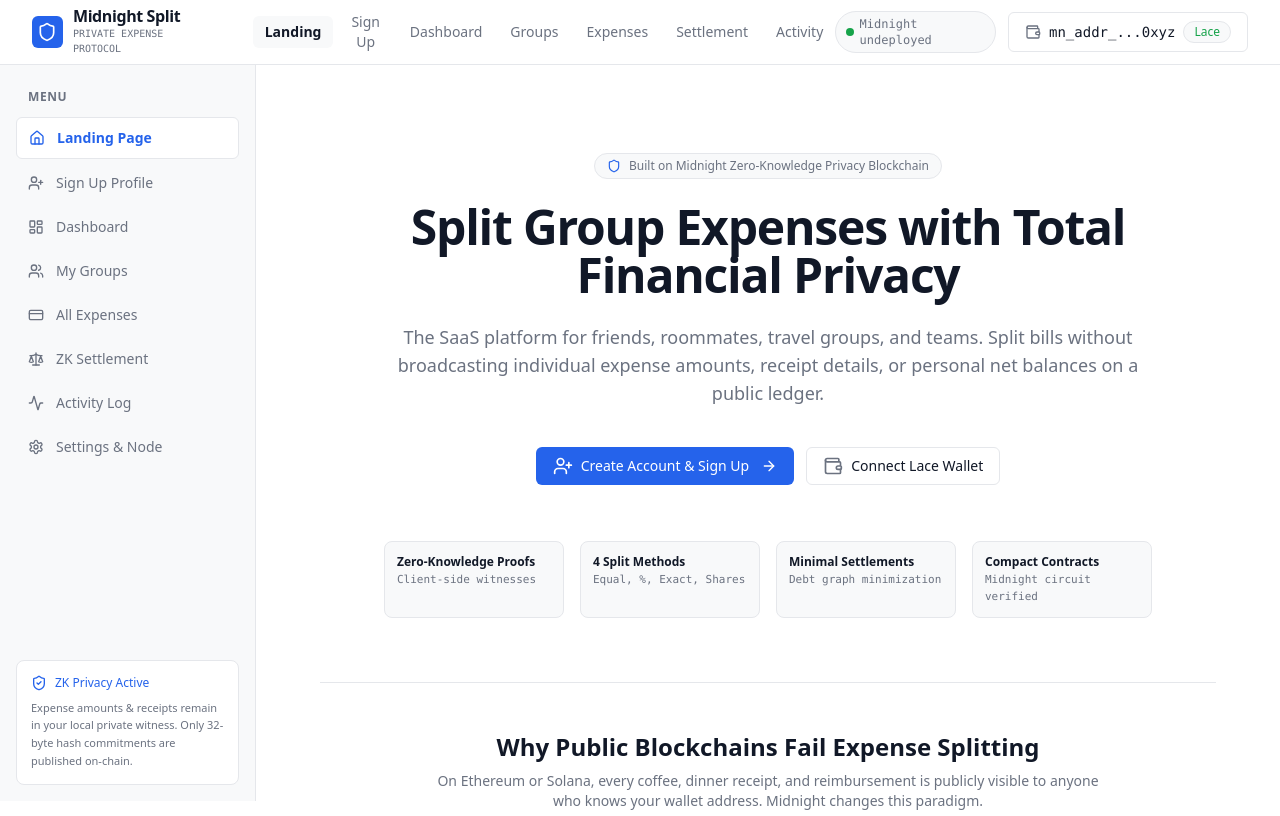
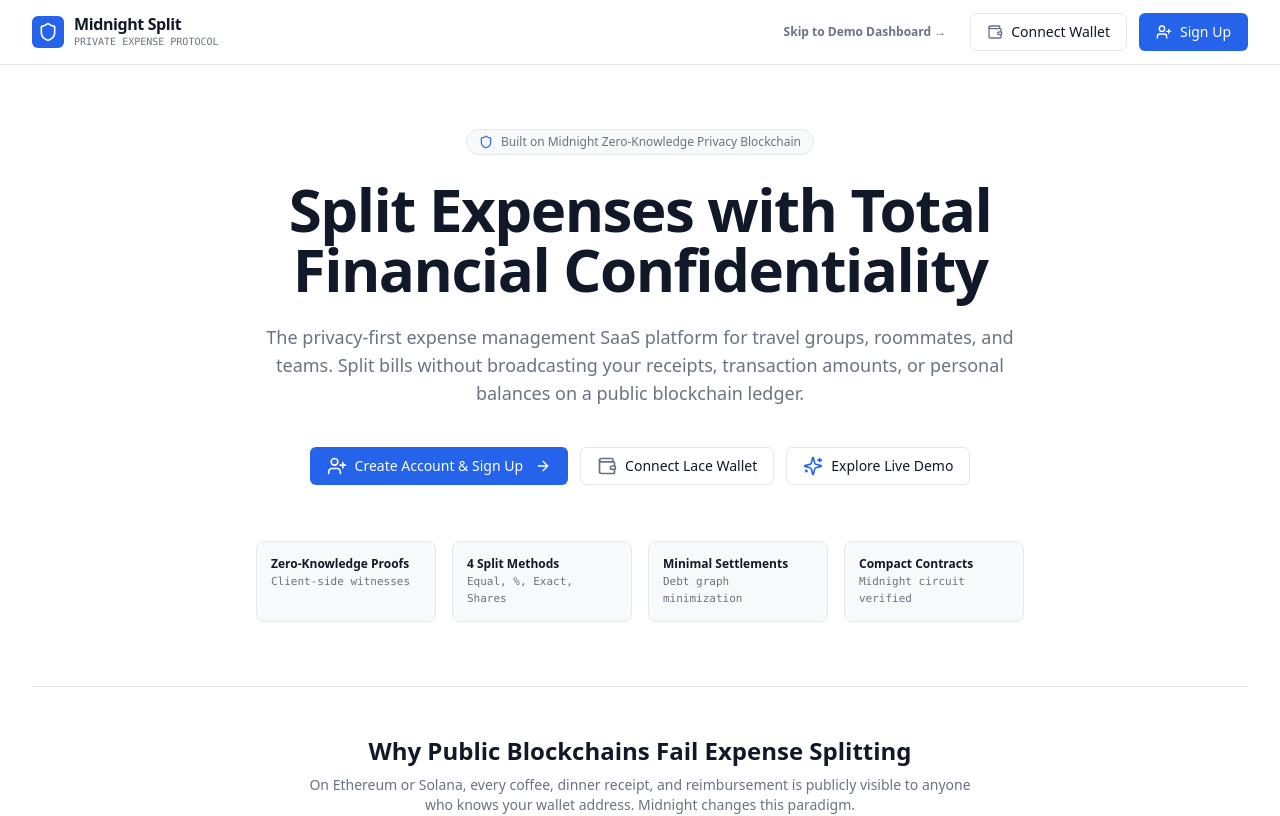
Before and after one commit to healtouchoishi-sketch/midnight-splitter, a React (Vite) app: page / in a window 1280 px wide. Shown: the top 816 px of the page. Built offline with nearby package versions, Linux system fonts and the light colour scheme; no server answers.

Commit message:
feat(ui): update App.tsx to strictly return LandingPage when activeTab is landing and SignUpPage when activeTab is signup

```diff
--- a/src/App.tsx
+++ b/src/App.tsx
@@ -119,7 +119,7 @@
 ];
 
 export const App: React.FC = () => {
-  // Application starts on Landing page by default
+  // Application ALWAYS starts on Landing page
   const [activeTab, setActiveTab] = useState<string>('landing');
   const [selectedGroupId, setSelectedGroupId] = useState<string | null>(null);
 
@@ -131,11 +131,11 @@
   const [isAddExpenseOpen, setIsAddExpenseOpen] = useState(false);
 
   const [wallet, setWallet] = useState<WalletState>({
-    isConnected: true,
-    address: 'mn_addr_undeployed1abc9876543210xyz',
+    isConnected: false,
+    address: null,
     network: 'undeployed',
-    balance: '1000.00 tADA',
-    walletName: 'Lace Midnight'
+    balance: '0 tADA',
+    walletName: null
   });
 
   // Flatten all expenses across groups
@@ -170,6 +170,16 @@
 
   const handleCompleteSignUp = (data: { name: string; email: string; currency: string }) => {
     setUserProfile(data);
+    if (!wallet.isConnected) {
+      handleConnectWallet();
+    }
+    setActiveTab('dashboard');
+  };
+
+  const handleEnterDemo = () => {
+    if (!wallet.isConnected) {
+      handleConnectWallet();
+    }
     setActiveTab('dashboard');
   };
 
@@ -278,6 +288,29 @@
 
   const currentSelectedGroup = groups.find(g => g.id === selectedGroupId) || groups[0];
 
+  // Render standalone view for Landing & Sign Up pages
+  if (activeTab === 'landing') {
+    return (
+      <LandingPage
+        onGoToSignUp={() => setActiveTab('signup')}
+        onConnectWallet={() => setIsWalletModalOpen(true)}
+        onEnterDemo={handleEnterDemo}
+      />
+    );
+  }
+
+  if (activeTab === 'signup') {
+    return (
+      <SignUpPage
+        wallet={wallet}
+        onConnectWallet={() => setIsWalletModalOpen(true)}
+        onCompleteSignUp={handleCompleteSignUp}
+        onGoToLanding={() => setActiveTab('landing')}
+      />
+    );
+  }
+
+  // Dashboard Workspace View
   return (
     <div className="min-h-screen bg-bgMain text-textPrimary flex flex-col font-sans">
 
@@ -292,7 +325,7 @@
         }}
       />
 
-      {/* Main Layout Body */}
+      {/* Main SaaS Dashboard Layout */}
       <div className="flex-1 flex max-w-7xl w-full mx-auto">
 
         {/* Left Sidebar */}
@@ -306,22 +339,6 @@
 
         {/* Page Content View */}
         <main className="flex-1 p-4 sm:p-6 lg:p-8 min-w-0">
-          {activeTab === 'landing' && (
-            <LandingPage
-              onGoToSignUp={() => setActiveTab('signup')}
-              onConnectWallet={() => setIsWalletModalOpen(true)}
-            />
-          )}
-
-          {activeTab === 'signup' && (
-            <SignUpPage
-              wallet={wallet}
-              onConnectWallet={() => setIsWalletModalOpen(true)}
-              onCompleteSignUp={handleCompleteSignUp}
-              onGoToLanding={() => setActiveTab('landing')}
-            />
-          )}
-
           {activeTab === 'dashboard' && (
             <DashboardPage
               groups={groups}
--- a/src/pages/LandingPage.tsx
+++ b/src/pages/LandingPage.tsx
@@ -1,39 +1,94 @@
 import React from 'react';
-import { Shield, Lock, Users, ArrowRight, CheckCircle2, Zap, Scale, EyeOff, UserPlus, Wallet } from 'lucide-react';
+import { Shield, Lock, Users, ArrowRight, CheckCircle2, Scale, EyeOff, UserPlus, Wallet, Sparkles } from 'lucide-react';
 
 interface LandingPageProps {
   onGoToSignUp: () => void;
   onConnectWallet: () => void;
+  onEnterDemo: () => void;
 }
 
-export const LandingPage: React.FC<LandingPageProps> = ({ onGoToSignUp, onConnectWallet }) => {
+export const LandingPage: React.FC<LandingPageProps> = ({
+  onGoToSignUp,
+  onConnectWallet,
+  onEnterDemo,
+}) => {
   return (
-    <div className="space-y-16 py-8 px-4 sm:px-6 lg:px-8 max-w-7xl mx-auto">
+    <div className="min-h-screen bg-bgMain text-textPrimary flex flex-col font-sans">
+
+      {/* Landing Navbar */}
+      <header className="bg-bgMain border-b border-borderSubtle sticky top-0 z-30">
+        <div className="max-w-7xl mx-auto px-4 sm:px-6 lg:px-8 h-16 flex items-center justify-between">
+          <div className="flex items-center gap-2.5">
+            <div className="w-8 h-8 rounded-md bg-primaryAccent text-white flex items-center justify-center font-bold text-lg">
+              <Shield className="w-5 h-5" />
+            </div>
+            <div>
+              <span className="font-bold text-textPrimary text-base tracking-tight block leading-none">
+                Midnight Split
+              </span>
+              <span className="text-[10px] text-textSecondary font-mono block mt-0.5">
+                PRIVATE EXPENSE PROTOCOL
+              </span>
+            </div>
+          </div>
+
+          <div className="flex items-center gap-3">
+            <button
+              onClick={onEnterDemo}
+              className="text-xs font-semibold text-textSecondary hover:text-textPrimary px-3 py-2 rounded-md transition-colors hidden sm:block"
+            >
+              Skip to Demo Dashboard →
+            </button>
+            <button
+              onClick={onConnectWallet}
+              className="btn-secondary text-xs py-1.5 px-3"
+            >
+              <Wallet className="w-4 h-4 text-textSecondary" />
+              <span>Connect Wallet</span>
+            </button>
+            <button
+              onClick={onGoToSignUp}
+              className="btn-primary text-xs py-1.5 px-3.5"
+            >
+              <UserPlus className="w-4 h-4" />
+              <span>Sign Up</span>
+            </button>
+          </div>
+        </div>
+      </header>
+
+      {/* Hero Body */}
+      <main className="flex-1">
+        <div className="space-y-16 py-12 px-4 sm:px-6 lg:px-8 max-w-7xl mx-auto">
 
           {/* Hero Section */}
-      <section className="text-center space-y-6 max-w-3xl mx-auto pt-6">
+          <section className="text-center space-y-6 max-w-3xl mx-auto pt-4">
             <div className="inline-flex items-center gap-2 px-3 py-1 rounded-full border border-borderSubtle bg-bgSec text-xs font-medium text-textSecondary">
               <Shield className="w-3.5 h-3.5 text-primaryAccent" />
               <span>Built on Midnight Zero-Knowledge Privacy Blockchain</span>
             </div>
 
-        <h1 className="text-3xl sm:text-5xl font-bold text-textPrimary tracking-tight leading-tight">
-          Split Group Expenses with Total Financial Privacy
+            <h1 className="text-4xl sm:text-6xl font-bold text-textPrimary tracking-tight leading-tight">
+              Split Expenses with Total Financial Confidentiality
             </h1>
 
             <p className="text-base sm:text-lg text-textSecondary leading-relaxed">
-          The SaaS platform for friends, roommates, travel groups, and teams. Split bills without broadcasting individual expense amounts, receipt details, or personal net balances on a public ledger.
+              The privacy-first expense management SaaS platform for travel groups, roommates, and teams. Split bills without broadcasting your receipts, transaction amounts, or personal balances on a public blockchain ledger.
             </p>
 
             <div className="flex flex-col sm:flex-row items-center justify-center gap-3 pt-4">
-          <button onClick={onGoToSignUp} className="btn-primary text-base px-6 py-3 w-full sm:w-auto">
+              <button onClick={onGoToSignUp} className="btn-primary text-base px-6 py-3 w-full sm:w-auto font-semibold">
                 <UserPlus className="w-5 h-5" />
                 <span>Create Account & Sign Up</span>
                 <ArrowRight className="w-4 h-4 ml-1" />
               </button>
-          <button onClick={onConnectWallet} className="btn-secondary text-base px-6 py-3 w-full sm:w-auto">
+              <button onClick={onConnectWallet} className="btn-secondary text-base px-6 py-3 w-full sm:w-auto font-medium">
                 <Wallet className="w-5 h-5 text-textSecondary" />
                 <span>Connect Lace Wallet</span>
+              </button>
+              <button onClick={onEnterDemo} className="btn-secondary text-base px-6 py-3 w-full sm:w-auto text-primaryAccent border-primaryAccent/30 font-medium">
+                <Sparkles className="w-5 h-5 text-primaryAccent" />
+                <span>Explore Live Demo</span>
               </button>
             </div>
 
@@ -45,7 +100,7 @@
                 { title: 'Minimal Settlements', sub: 'Debt graph minimization' },
                 { title: 'Compact Contracts', sub: 'Midnight circuit verified' },
               ].map((item, i) => (
-            <div key={i} className="bg-bgSec border border-borderSubtle rounded-lg p-3">
+                <div key={i} className="bg-bgSec border border-borderSubtle rounded-lg p-3.5">
                   <div className="text-xs font-semibold text-textPrimary">{item.title}</div>
                   <div className="text-[11px] text-textSecondary font-mono mt-0.5">{item.sub}</div>
                 </div>
@@ -120,11 +175,24 @@
             <p className="text-xs text-textSecondary">
               Sign up in under 30 seconds. Experience zero-knowledge financial confidentiality on Midnight.
             </p>
-        <button onClick={onGoToSignUp} className="btn-primary px-6 py-2.5 text-sm mx-auto">
+            <div className="flex items-center justify-center gap-3 pt-2">
+              <button onClick={onGoToSignUp} className="btn-primary px-6 py-2.5 text-sm">
                 <UserPlus className="w-4 h-4" />
                 <span>Get Started Now</span>
               </button>
+              <button onClick={onEnterDemo} className="btn-secondary px-5 py-2.5 text-sm">
+                <span>Enter Live Dashboard</span>
+              </button>
+            </div>
           </section>
+
+        </div>
+      </main>
+
+      {/* Footer */}
+      <footer className="border-t border-borderSubtle py-6 bg-bgSec text-center text-xs text-textSecondary">
+        <span>Midnight Private Group Expense Splitter • Built for Midnight Blockchain Submission</span>
+      </footer>
 
     </div>
   );
--- a/src/pages/SignUpPage.tsx
+++ b/src/pages/SignUpPage.tsx
@@ -1,5 +1,5 @@
 import React, { useState } from 'react';
-import { Shield, Wallet, ArrowRight, CheckCircle2, User, Lock } from 'lucide-react';
+import { Shield, Wallet, ArrowRight, CheckCircle2, User, Lock, ArrowLeft } from 'lucide-react';
 import { WalletState } from '../types';
 
 interface SignUpPageProps {
@@ -31,23 +31,33 @@
   };
 
   return (
-    <div className="py-10 px-4 max-w-lg mx-auto space-y-6">
+    <div className="min-h-screen bg-bgMain text-textPrimary flex flex-col font-sans">
 
       {/* Header */}
-      <div className="text-center space-y-2">
-        <div className="w-12 h-12 rounded-lg bg-primaryAccent text-white flex items-center justify-center font-bold mx-auto shadow-none">
-          <Shield className="w-6 h-6" />
+      <header className="bg-bgMain border-b border-borderSubtle h-16 flex items-center px-6 justify-between">
+        <button onClick={onGoToLanding} className="flex items-center gap-2 text-xs font-semibold text-textSecondary hover:text-textPrimary">
+          <ArrowLeft className="w-4 h-4" />
+          <span>Back to Landing Page</span>
+        </button>
+        <div className="flex items-center gap-2">
+          <Shield className="w-4 h-4 text-primaryAccent" />
+          <span className="font-bold text-sm text-textPrimary">Midnight Split Sign Up</span>
         </div>
-        <h1 className="text-2xl font-bold text-textPrimary tracking-tight">Create Your Midnight Account</h1>
-        <p className="text-xs text-textSecondary">
-          Setup your privacy profile & link your Lace Wallet to start splitting expenses privately.
-        </p>
+      </header>
+
+      {/* Form Body */}
+      <main className="flex-1 flex items-center justify-center p-4">
+        <div className="max-w-md w-full space-y-6">
+
+          {/* Form Card */}
+          <div className="card-container space-y-5">
+
+            <div className="text-center space-y-1 border-b border-borderSubtle pb-4">
+              <h1 className="text-xl font-bold text-textPrimary tracking-tight">Create Account Profile</h1>
+              <p className="text-xs text-textSecondary">Setup your zero-knowledge expense profile</p>
             </div>
 
-      {/* Form Container */}
-      <div className="card-container space-y-5">
-
-        {/* Wallet Connection Status Box */}
+            {/* Wallet Status Box */}
             <div className="p-3.5 bg-bgSec border border-borderSubtle rounded-md space-y-2">
               <div className="flex items-center justify-between text-xs">
                 <span className="font-semibold text-textPrimary flex items-center gap-1.5">
@@ -131,7 +141,7 @@
                   className="mt-0.5 rounded border-borderSubtle text-primaryAccent focus:ring-primaryAccent"
                 />
                 <label htmlFor="privacyTerms" className="text-[11px] text-textSecondary leading-normal cursor-pointer">
-              I acknowledge that my financial expense breakdown, receipts, and split allocations are kept strictly inside my local client-side ZK witness memory.
+                  I acknowledge that expense values, receipts, and split allocations are kept strictly inside my local client-side ZK witness memory.
                 </label>
               </div>
 
@@ -142,14 +152,14 @@
                   onClick={onGoToLanding}
                   className="btn-secondary"
                 >
-              Back to Landing
+                  Cancel
                 </button>
                 <button
                   type="submit"
                   disabled={!name.trim() || !agreeTerms}
                   className="btn-primary disabled:opacity-50"
                 >
-              <span>Complete Sign Up & Enter App</span>
+                  <span>Complete & Launch Dashboard</span>
                   <ArrowRight className="w-4 h-4" />
                 </button>
               </div>
@@ -159,5 +169,8 @@
           </div>
 
         </div>
+      </main>
+
+    </div>
   );
 };
```
Lines whose indentation alone changed are shown as unchanged.
